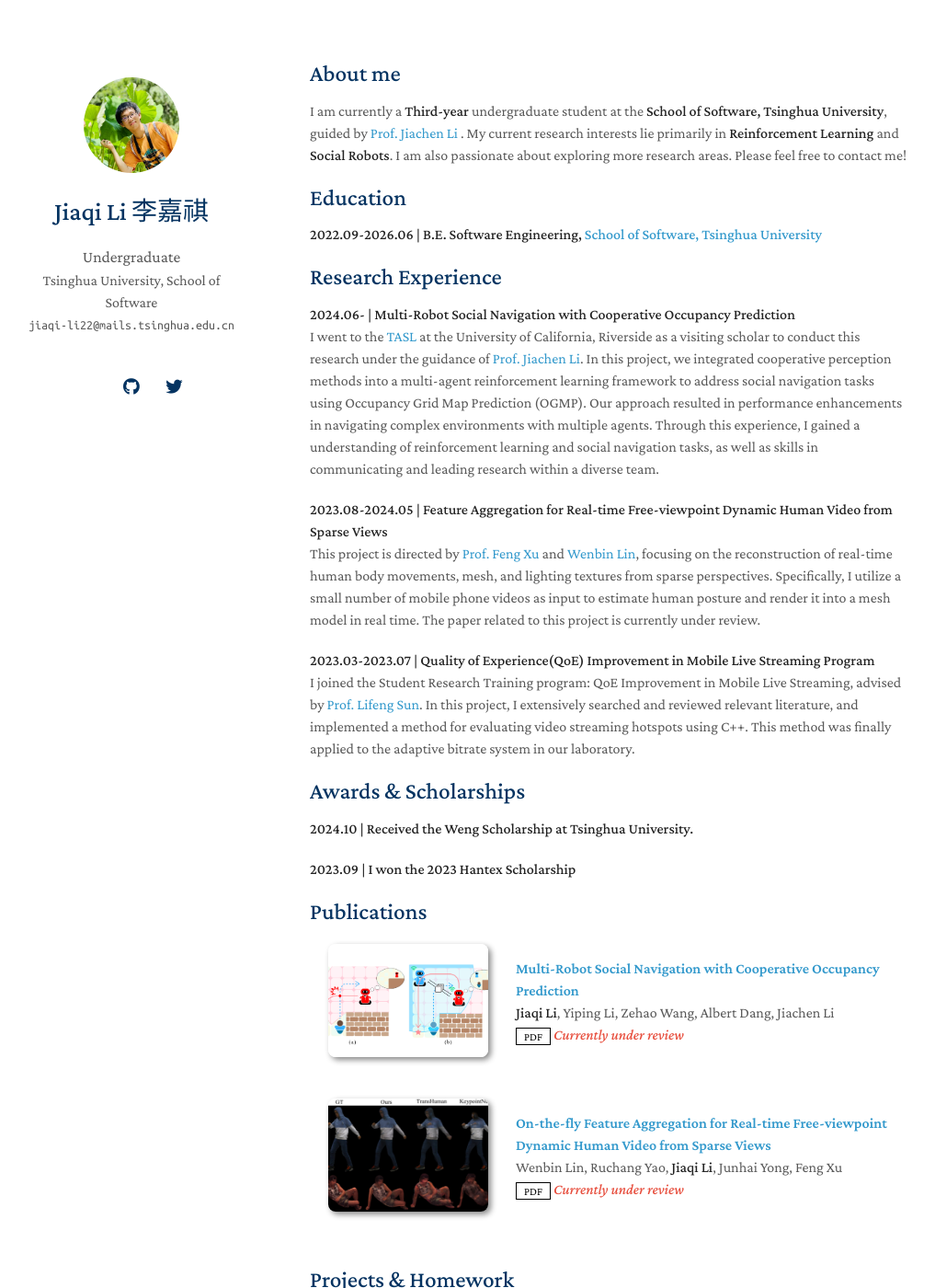
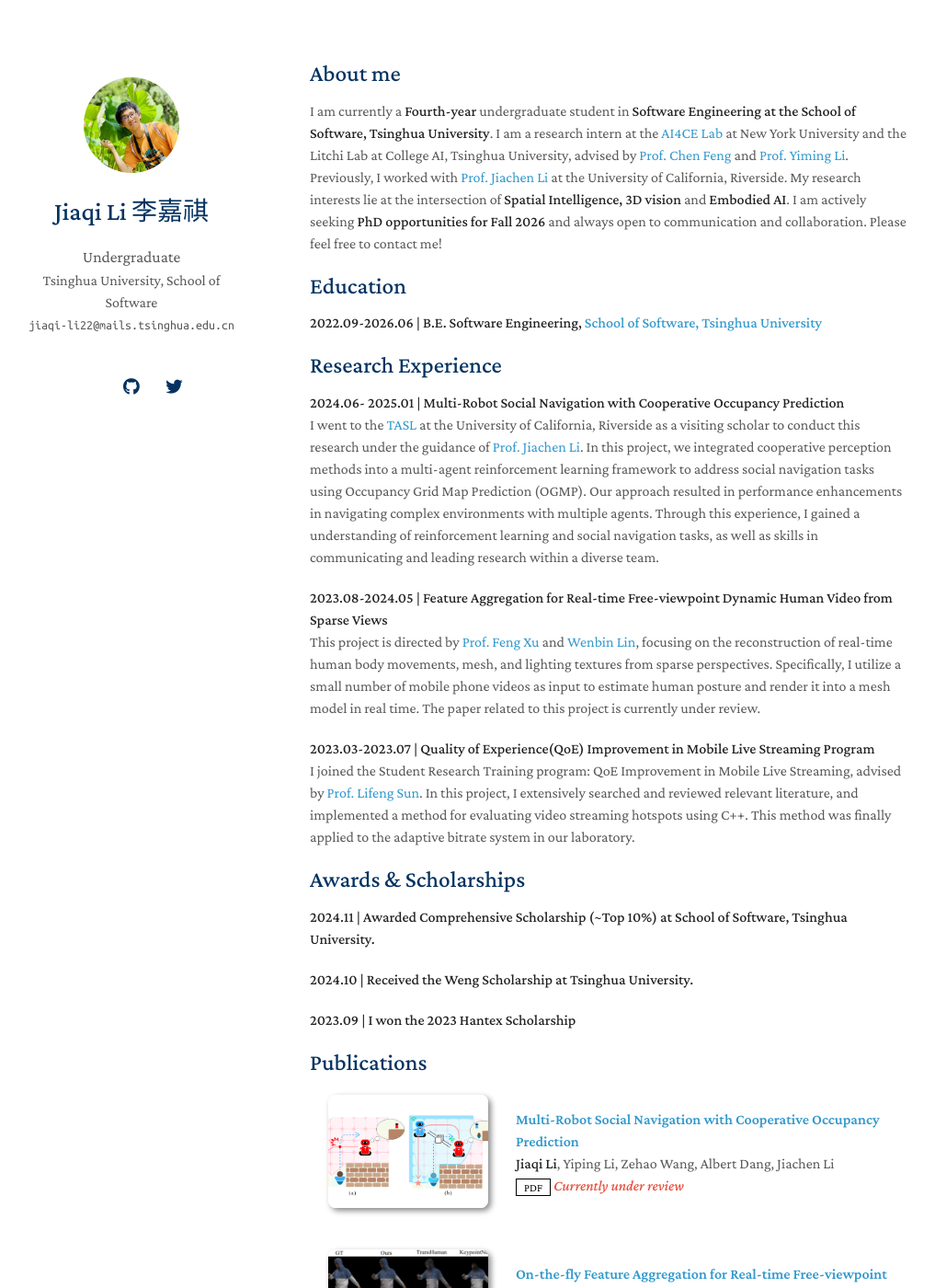
Before and after one commit to Songard/Songard.github.io, a Jekyll site: the page built from index.md, in a window 1280 px wide and 1400 px high. Shown: the whole window at 92% size, without its empty margins (133-1150 px from the left). Built offline with Jekyll 4.4.1, drawn with Linux system fonts in a browser that asks for light colours; nearby versions of some CDN libraries; a style sheet for code colours, icons or effects is not loaded; our own code applies the rules of GitHub Pages for plain Markdown files.

Commit message:
更新个人信息和研究经历，调整教育和奖学金部分的描述

```diff
--- a/index.md
+++ b/index.md
@@ -5,18 +5,15 @@ layout: homepage
 
 ## About me
 
-I am currently a **Third-year** undergraduate student at the **School of Software, Tsinghua University**, guided by [Prof. Jiachen Li](https://jiachenli94.github.io/) . My current research interests lie primarily in **Reinforcement Learning** and **Social Robots**. I am also passionate about exploring more research areas.
-Please feel free to contact me!
+I am currently a **Fourth-year** undergraduate student in **Software Engineering at the School of Software, Tsinghua University**. I am a research intern at the [AI4CE Lab](https://ai4ce.github.io/) at New York University and the Litchi Lab at College AI, Tsinghua University, advised by [Prof. Chen Feng](https://engineering.nyu.edu/faculty/chen-feng) and [Prof. Yiming Li](https://yimingli-page.github.io/). Previously, I worked with [Prof. Jiachen Li](https://jiachenli94.github.io/) at the University of California, Riverside. My research interests lie at the intersection of **Spatial Intelligence, 3D vision** and **Embodied AI**. I am actively seeking **PhD opportunities for Fall 2026** and always open to communication and collaboration. Please feel free to contact me!
 
 ## Education
 **2022.09-2026.06 \|   B.E. Software Engineering, [School of Software, Tsinghua University](https://www.thss.tsinghua.edu.cn/en/)**
 
 ## Research Experience
 
-**2024.06- | Multi-Robot Social Navigation with Cooperative Occupancy Prediction**
+**2024.06- 2025.01 | Multi-Robot Social Navigation with Cooperative Occupancy Prediction**
 I went to the [TASL](http://tasl.ucr.edu/) at the University of California, Riverside as a visiting scholar to conduct this research under the guidance of [Prof. Jiachen Li](https://jiachenli94.github.io/). In this project, we integrated cooperative perception methods into a multi-agent reinforcement learning framework to address social navigation tasks using Occupancy Grid Map Prediction (OGMP). Our approach resulted in performance enhancements in navigating complex environments with multiple agents. Through this experience, I gained a understanding of reinforcement learning and social navigation tasks, as well as skills in communicating and leading research within a diverse team.
-
-
 
 **2023.08-2024.05 | Feature Aggregation for Real-time Free-viewpoint Dynamic Human Video from Sparse Views**
 This project is directed by [Prof. Feng Xu](http://xufeng.site/) and [Wenbin Lin](https://wenbin-lin.github.io/), focusing on the reconstruction of real-time human body movements, mesh, and lighting textures from sparse perspectives. Specifically, I utilize a small number of mobile phone videos as input to estimate human posture and render it into a mesh model in real time. The paper related to this project is currently under review.
@@ -25,8 +22,9 @@ This project is directed by [Prof. Feng Xu](http://xufeng.site/) and [Wenbin Lin
 I joined the Student Research Training program: QoE Improvement in Mobile Live Streaming, advised by [Prof. Lifeng Sun](https://www.cs.tsinghua.edu.cn/csen/info/1180/4034.htm). In this project, I extensively searched and reviewed relevant literature, and implemented a method for evaluating video streaming hotspots using C++. This method was finally applied to the adaptive bitrate system in our laboratory.
 
 ## Awards & Scholarships
+**2024.11 \| Awarded Comprehensive Scholarship (~Top 10%) at School of Software, Tsinghua University.**
+
 **2024.10 \|   Received the Weng Scholarship at Tsinghua University.**
-
 
 **2023.09 \|  I won the 2023 Hantex Scholarship**
 
```
